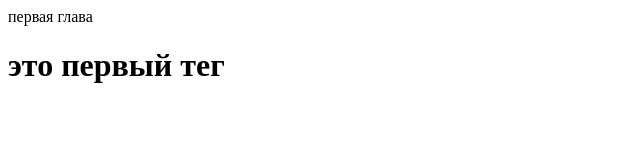
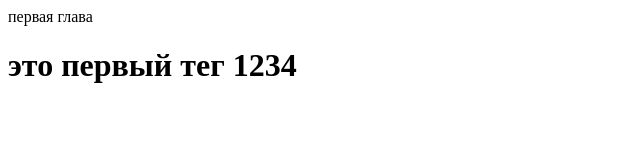
Before and after one commit to SinecGit/Sinec_Git, a plain HTML site: page index.html in a window 1280 px wide. Shown: the whole page, without its empty margins (0-640 px from the left). Drawn offline with Linux system fonts and the light colour scheme.

```diff
--- a/index.html
+++ b/index.html
@@ -4,7 +4,7 @@
     <meta charset="UTF-8">
     <title>Привет, это главная страница</title>
     <div>первая глава</div>
-    <h1>это первый тег</h1>
+    <h1>это первый тег 1234</h1>
 </head>
 <body>
 
```
